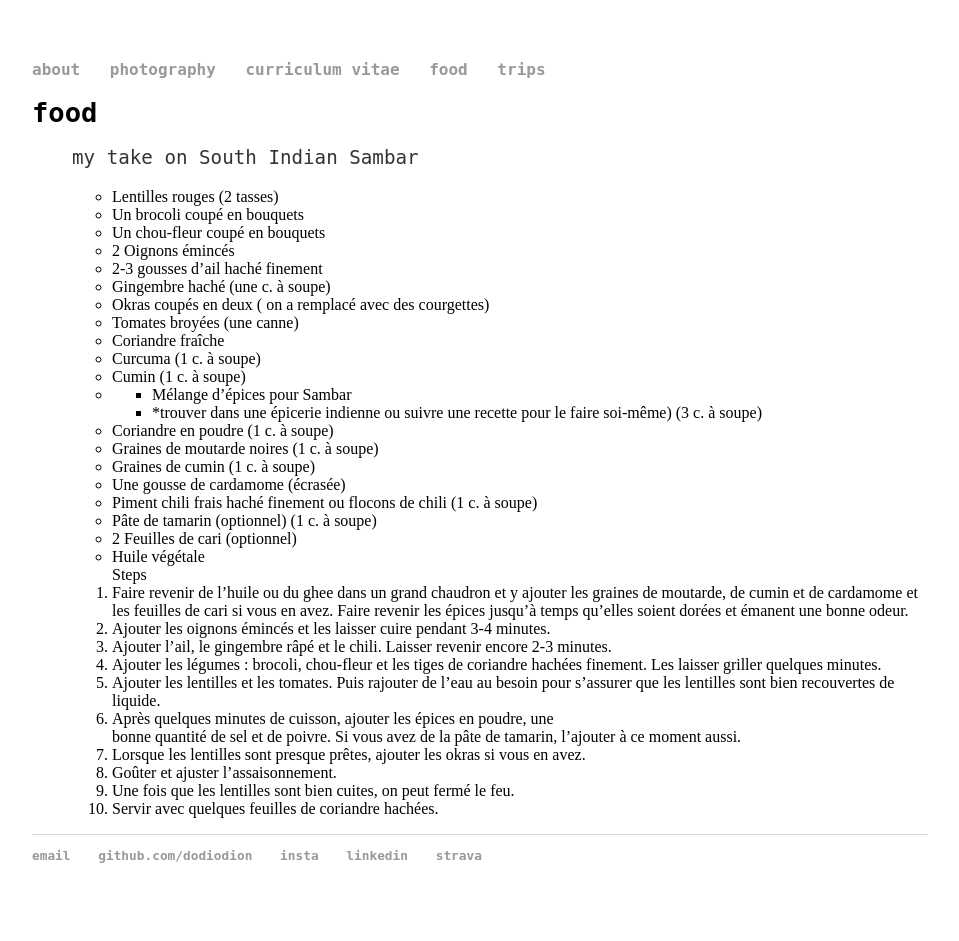
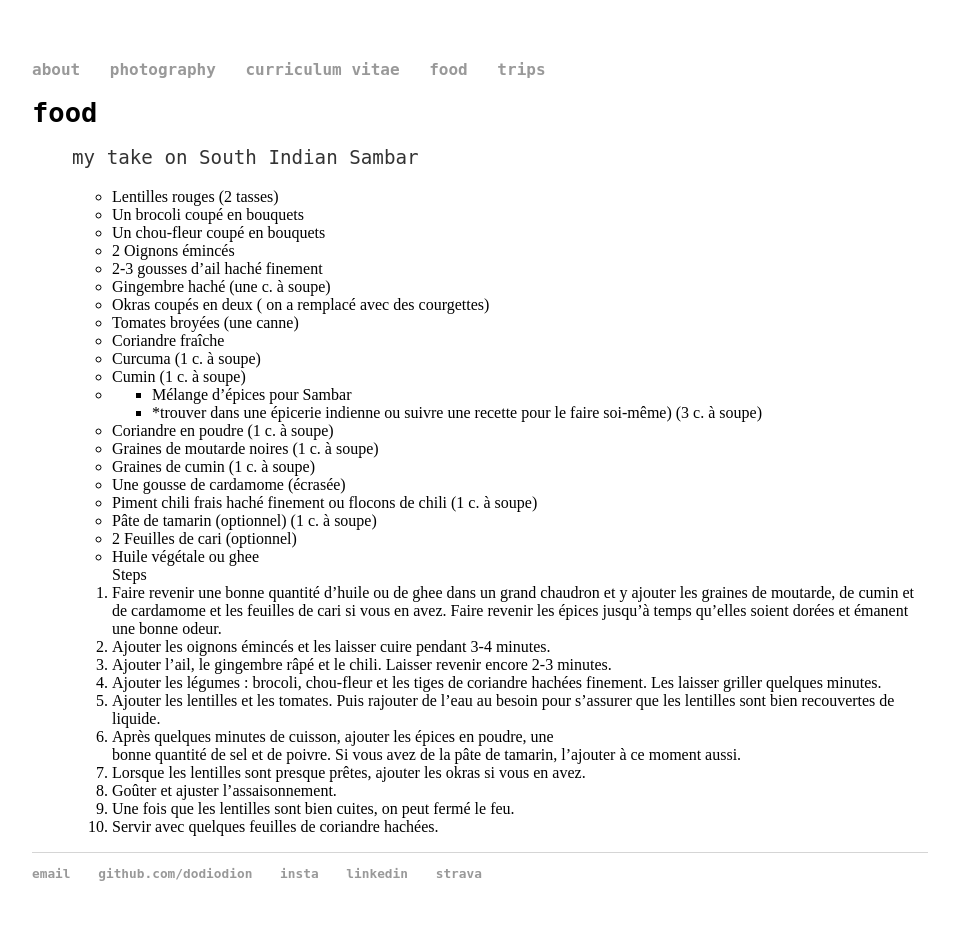
Before and after one commit to dodiodion/dodiodion.github.io, a Jekyll site: the page built from food.html, in a window 1280 px wide. Shown: the whole page, without its empty margins (160-1119 px from the left). Built offline with Jekyll 4.4.1, drawn with Linux system fonts in a browser that asks for light colours.

Commit message:
rephraser

```diff
--- a/food.html
+++ b/food.html
@@ -31,13 +31,13 @@ title: food
 		<li> Piment chili frais haché finement ou flocons de chili (1 c. à soupe)</li>
 		<li> Pâte de tamarin (optionnel) (1 c. à soupe)</li>
 		<li> 2 Feuilles de cari (optionnel)</li>
-		<li> Huile végétale</li>
+		<li> Huile végétale ou ghee</li>
 	</ul>
 	<ol> Steps
-		<li>Faire revenir de l’huile ou du ghee dans un grand chaudron et y ajouter
+		<li>Faire revenir une bonne quantité d’huile ou de ghee dans un grand chaudron et y ajouter
 			 les graines de moutarde, de cumin et de cardamome et les feuilles de cari
-			  si vous en avez. Faire revenir les épices jusqu’à temps qu’elles soient
-				dorées et émanent une bonne odeur.</li>
+			 si vous en avez. Faire revenir les épices jusqu’à temps qu’elles soient
+			 dorées et émanent une bonne odeur.</li>
 		<li>Ajouter les oignons émincés et les laisser cuire pendant 3-4 minutes.</li>
 		<li>Ajouter l’ail, le gingembre râpé et le chili. Laisser revenir encore
 			2-3 minutes.</li>
```
